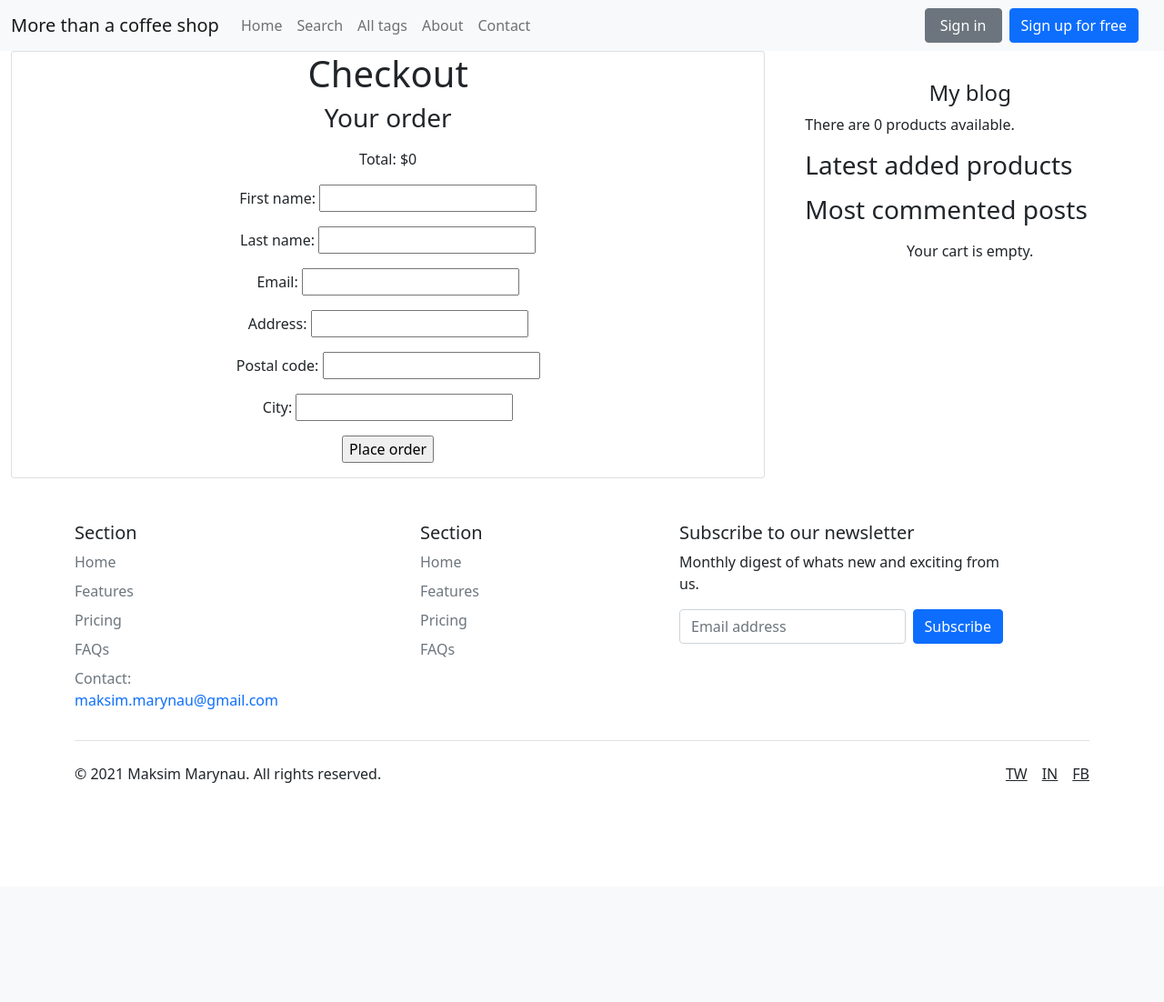
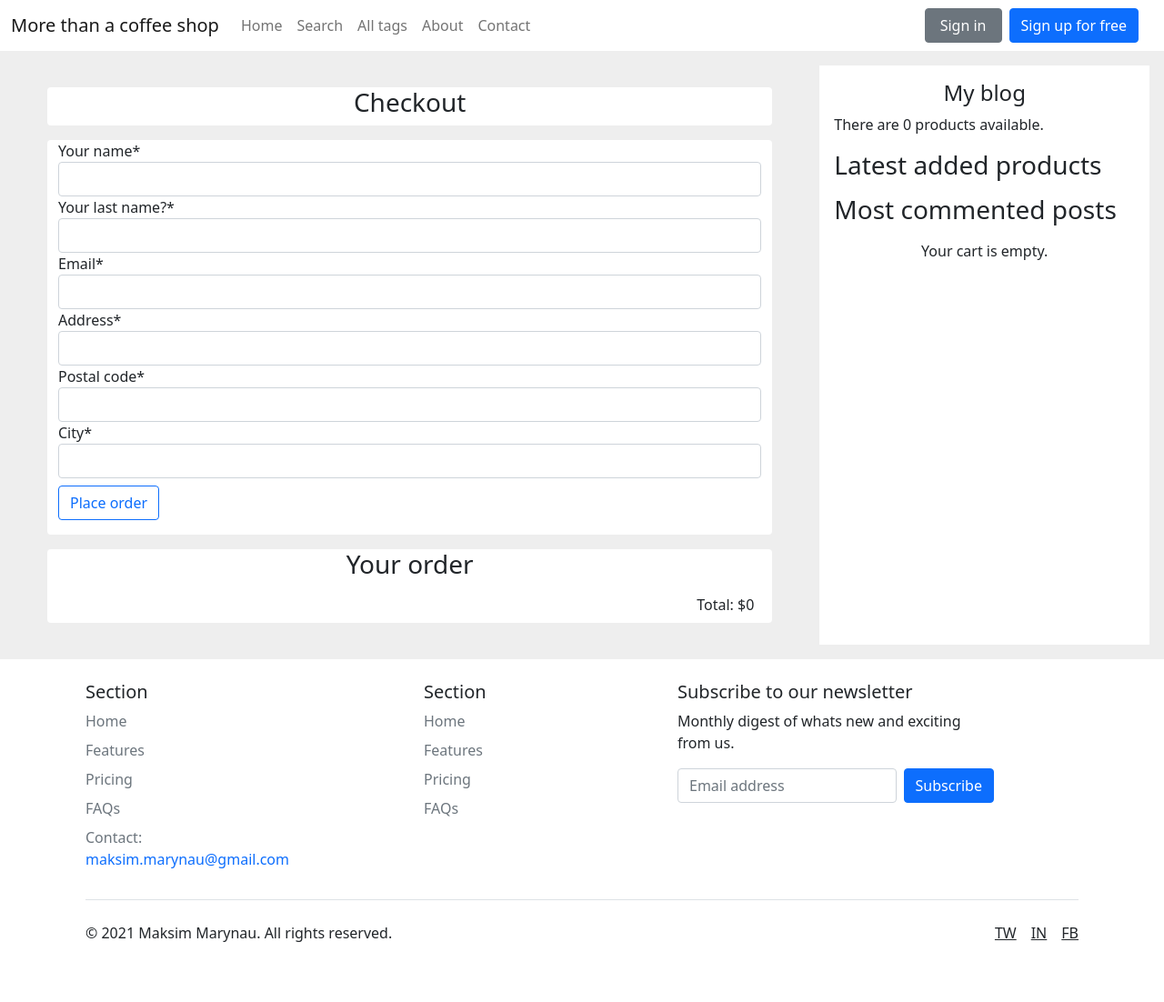
Before and after one commit to MaksimMarynau/coffee_shop, a Django app: page /orders/create/ in a window 1280 px wide. Shown: the whole page at 91% size. Before the commit the page ends 861 px from the top, so only its background shows below. Run offline with Django 3.2, Linux system fonts and the light colour scheme; data that the repository does not hold is empty; parts of the project's set-up code (start-up, migrations or seed data) failed here and were passed over; some libraries are stand-ins or nearby versions.

Commit message:
made detail cart and create order page

```diff
--- a/src/coffee_shop_project/coffee_shop_project/apps/orders/forms.py
+++ b/src/coffee_shop_project/coffee_shop_project/apps/orders/forms.py
@@ -1,4 +1,6 @@
 from django import forms
+from django.utils.translation import ugettext_lazy as _
+
 from .models import Order
 
 
@@ -7,3 +9,11 @@ class OrderCreateForm(forms.ModelForm):
         model = Order
         fields = ['first_name', 'last_name', 'email', 'address',
                   'postal_code', 'city']
+        labels = {
+            "first_name": _("Your name"),
+            "last_name": _("Your last name?"),
+            "email": _("Email"),
+            "address": _("Address"),
+            "postal_code": _("Postal code"),
+            "city": _("City"),
+        }
--- a/src/coffee_shop_project/coffee_shop_project/apps/orders/templates/orders/order/create.html
+++ b/src/coffee_shop_project/coffee_shop_project/apps/orders/templates/orders/order/create.html
@@ -1,31 +1,40 @@
 {% extends "base.html" %}
-
+{% load crispy_forms_tags %}
 {% block title %}
 Checkout
 {% endblock %}
 
 {% block content %}
-<div class="transparent1">
-    <div class="card">
-        <h1>Checkout</h1>
-
-        <div class="order-info">
+<div class="container">
+    <div class="row">
+        <div class="card border-0 m-2">
+            <h3>Checkout</h3>
+        </div>
+        <div class="card border-0 m-2">
+            <div class="col-sm">
+                <form method="post" class="text-start">
+                    {% csrf_token %}
+                    {{ form|crispy }}
+                    <p><button type="submit" class="btn btn-outline-primary mt-2">Place order</button></p>
+                </form>
+            </div>
+        </div>
+        <div class="card border-0 m-2">
+            <div class="col-sm">
                 <h3>Your order</h3>
-            <ul>
+                <ul class="list-group text-sm-start">
                     {% for item in cart %}
-                <li>
-                  {{ item.quantity }}x {{ item.product.title }}
-                  <span>${{ item.total_price }}</span>
+                    <li class="list-group-item d-flex justify-content-between align-items-start">
+                        <div>
+                            {{ item.quantity }} x <a class="text-decoration-none " href="{{ item.product.get_absolute_url }}">{{ item.product.title }}</a>
+                        </div>
+                        <span class="badge bg-primary rounded-pill">${{ item.total_price }}</span>
                     </li>
                     {% endfor %}
                 </ul>
-            <p>Total: ${{ cart.get_total_price }}</p>
+                <p class="text-end m-2">Total: ${{ cart.get_total_price }}</p>
             </div>
-        <form method="post" class="order-form">
-        {{ form.as_p }}
-        <p><input type="submit" value="Place order"></p>
-        {% csrf_token %}
-        </form>
+        </div>
     </div>
 </div>
 {% endblock %}
--- a/src/coffee_shop_project/coffee_shop_project/settings.py
+++ b/src/coffee_shop_project/coffee_shop_project/settings.py
@@ -44,6 +44,7 @@ INSTALLED_APPS = [
     'coffee_board',
     'cart',
     'orders',
+    'crispy_forms',
     'allauth',
     'allauth.account',
     'taggit',
@@ -178,3 +179,5 @@ AUTHENTICATION_BACKEND = {
 CART_SESSION_ID = 'cart'
 
 TAGGIT_CASE_INSENSITIVE = True
+
+CRISPY_TEMPLATE_PACK = 'bootstrap4'
--- a/src/coffee_shop_project/coffee_shop_project/templates/base.html
+++ b/src/coffee_shop_project/coffee_shop_project/templates/base.html
@@ -11,21 +11,21 @@
 
 {% include "include/header.html" %}
 
-<div class="container-fluid text-center">
+<div class="container-fluid text-center" style="background-color: #eee;">
   <div class="row content">
 
-    <div class="col-sm-8 text-left">
+    <div class="col-sm-8 text-left m-3 p-3">
     {% block content %}
 
     {% endblock content %}
     </div>
 
     {% include "include/rightbar.html" %}
+
+
+{% include "include/footer.html" %}
     </div>
 </div>
-
-{% include "include/footer.html" %}
-
 <!-- Option 2: Separate Popper and Bootstrap JS -->
 <script src="https://cdn.jsdelivr.net/npm/@popperjs/core@2.9.2/dist/umd/popper.min.js" integrity="sha384-IQsoLXl5PILFhosVNubq5LC7Qb9DXgDA9i+tQ8Zj3iwWAwPtgFTxbJ8NT4GN1R8p" crossorigin="anonymous"></script>
 <script src="https://cdn.jsdelivr.net/npm/bootstrap@5.0.2/dist/js/bootstrap.min.js" integrity="sha384-cVKIPhGWiC2Al4u+LWgxfKTRIcfu0JTxR+EQDz/bgldoEyl4H0zUF0QKbrJ0EcQF" crossorigin="anonymous"></script>
--- a/src/coffee_shop_project/coffee_shop_project/templates/include/footer.html
+++ b/src/coffee_shop_project/coffee_shop_project/templates/include/footer.html
@@ -1,7 +1,6 @@
 {% load custom_tags %}
-
-<div class="container">
-    <footer class="py-5">
+<footer class="text-start text-dark bg-white">
+    <div class="container pt-4">
         <div class="row">
             <div class="col-4">
                 <h5>Section</h5>
@@ -46,5 +45,5 @@
                 <li class="ms-3"><a class="link-dark" href="#">FB</a></li>
             </ul>
         </div>
-    </footer>
-</div>
+    </div>
+</footer>
--- a/src/coffee_shop_project/coffee_shop_project/templates/include/header.html
+++ b/src/coffee_shop_project/coffee_shop_project/templates/include/header.html
@@ -1,5 +1,5 @@
 <!-- NAVBAR -->
-<nav class="navbar navbar-expand-lg navbar-light bg-light">
+<nav class="navbar navbar-expand-lg navbar-light bg-white">
     <div class="container-fluid">
         <a class="navbar-brand" href="#">More than a coffee shop</a>
         <!-- TOOGLE -->
--- a/src/coffee_shop_project/coffee_shop_project/templates/include/rightbar.html
+++ b/src/coffee_shop_project/coffee_shop_project/templates/include/rightbar.html
@@ -1,5 +1,5 @@
 {% load custom_tags %}
-<div class="col-sm sidenav m-3 p-3">
+<div class="col-sm sidenav m-3 p-3 bg-white">
     <h4>My blog</h4>
     <p class="text-sm-start">There are {% total_posts %} products available.</p>
     <h3 class="text-sm-start">Latest added products</h3>
```
Also changed, not shown: src/coffee_shop_project/coffee_shop_project/apps/cart/templates/cart/detail.html (+21 -14 lines). Lines whose indentation alone changed are shown as unchanged.
